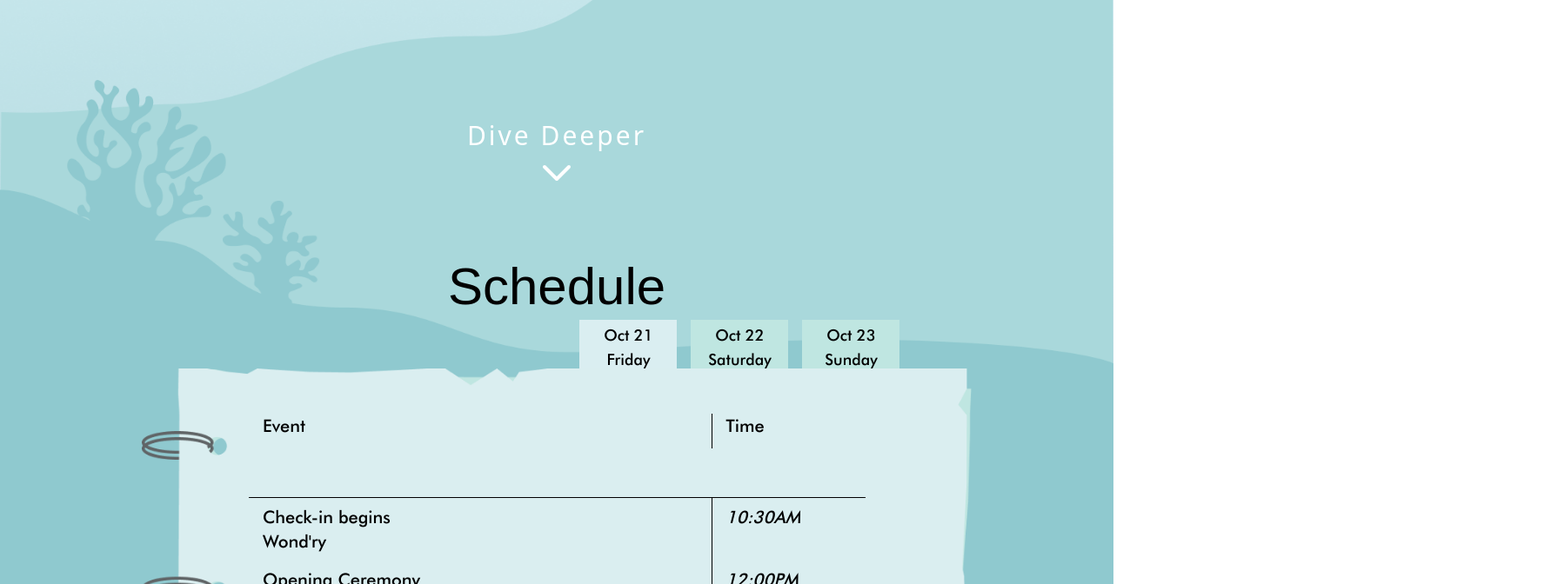
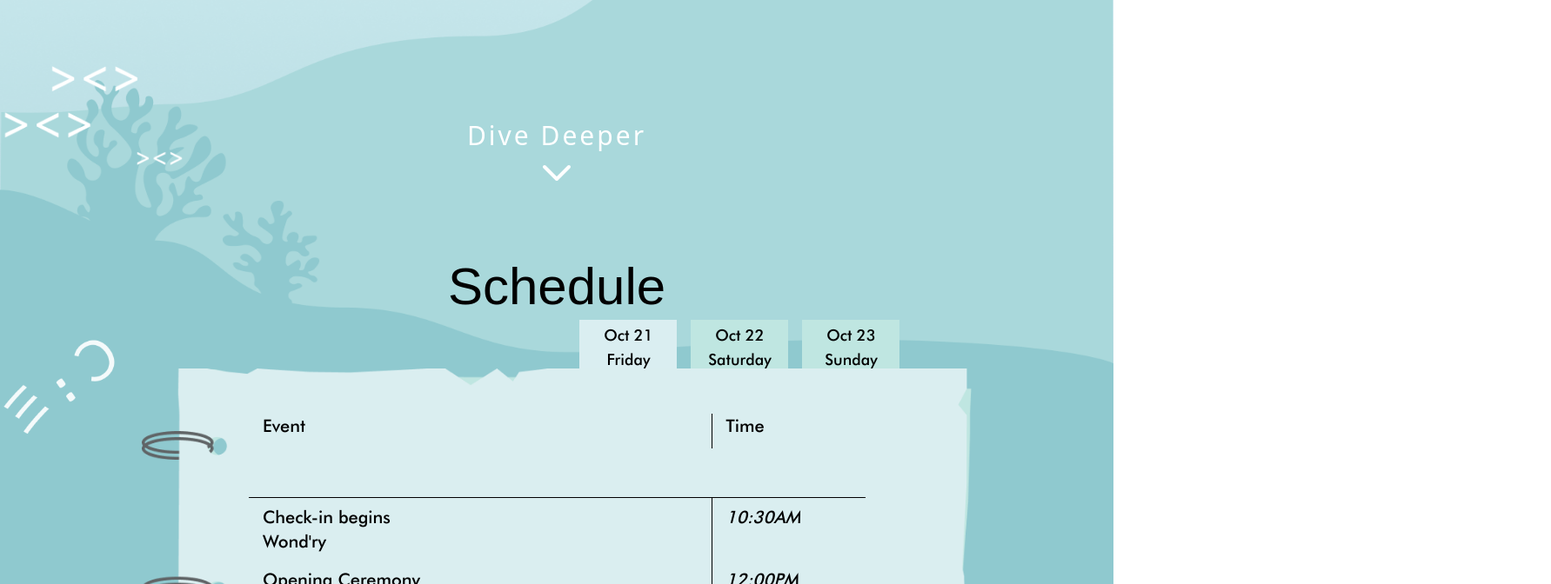
Before and after one commit to VandyHacks/vh9-promo-site, a Svelte app: page / in a window 1280 px wide. Shown: the part 2178-2850 px from the top of the page at 87% size, 1783 px wide, since content can reach past the window. Built offline with nearby package versions, Linux system fonts and the light colour scheme; a web font is replaced by a local one.

Commit message:
another responsive fix

```diff
--- a/src/App.svelte
+++ b/src/App.svelte
@@ -177,7 +177,7 @@
 <!-- Matrix -->
 
 <div
-    class="hidden md:visible absolute pointer-events-none top-0 w-full z-10 {y <
+    class="hidden md:block absolute pointer-events-none top-0 w-full z-10 {y <
     1.5 * innerHeight
         ? 'hidden'
         : ''}"
@@ -189,7 +189,7 @@
     />
 </div>
 
-<div class="hidden md:visible">
+<div class="hidden md:block">
     <AnimatingFish />
 </div>
 
```
